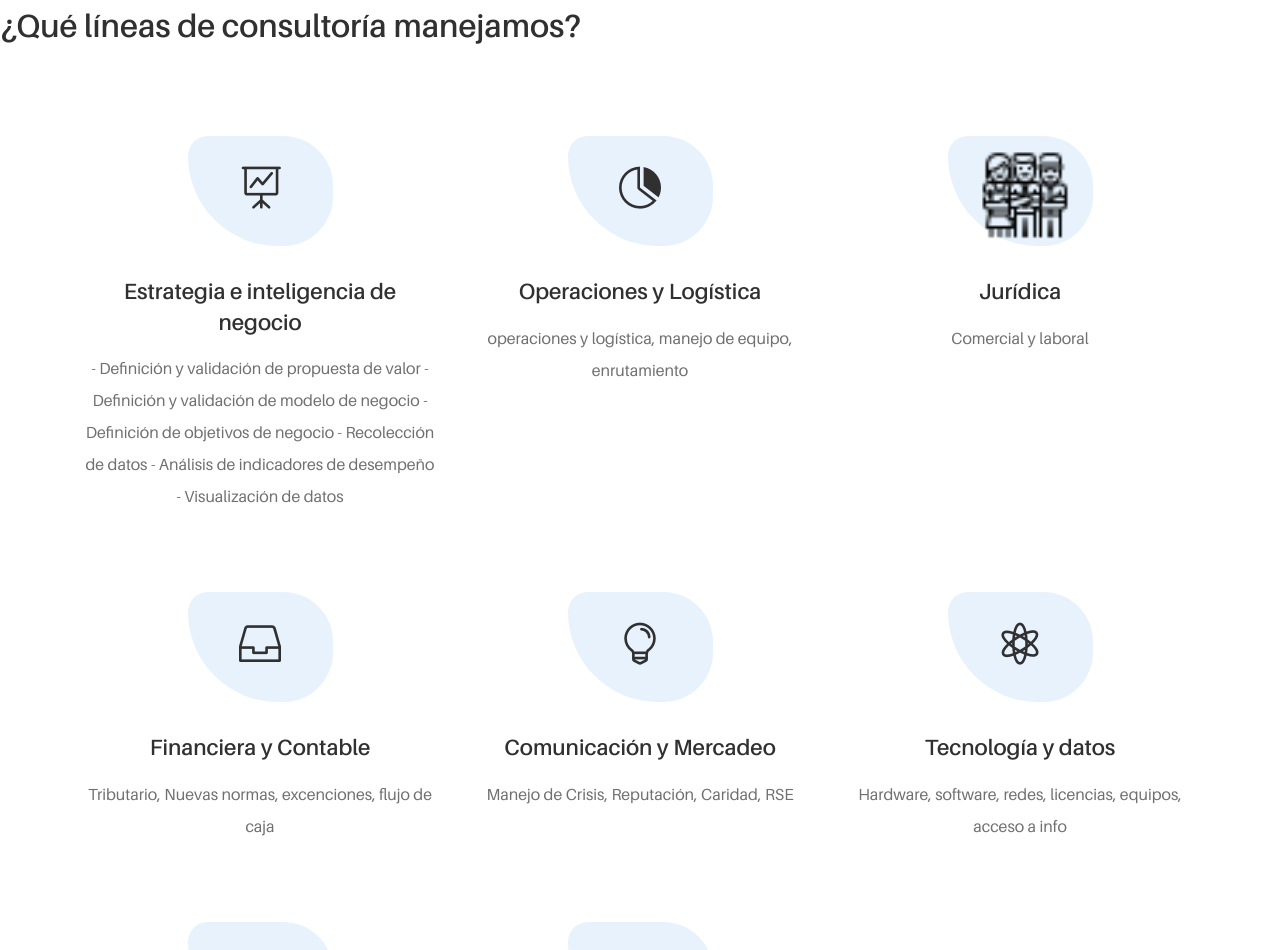
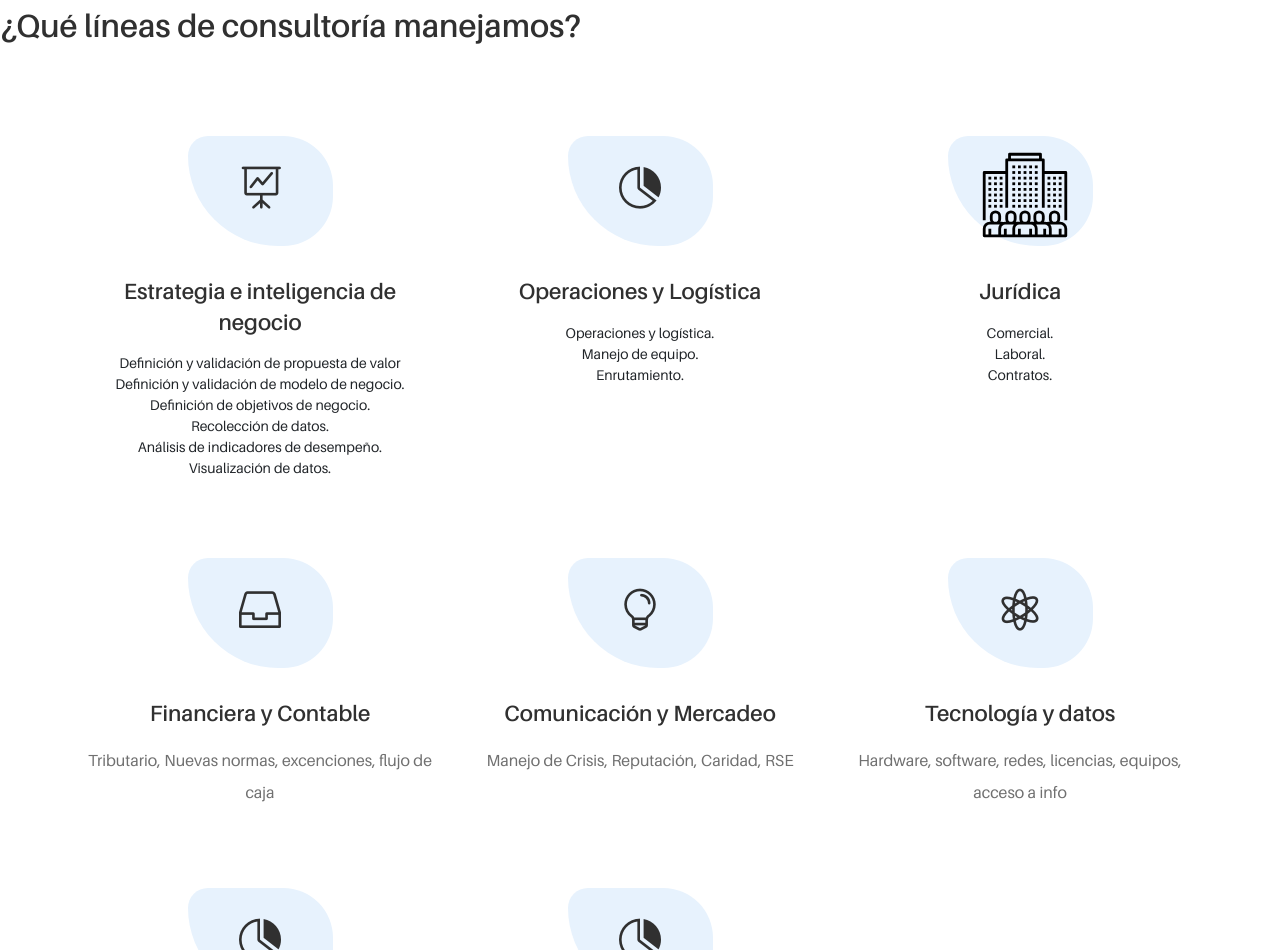
Before and after one commit to fideliodigital/consultorio, a website: page about.html in a window 1280 px wide. Shown: the part 1493-2443 px from the top of the page. Drawn offline with Linux system fonts and the light colour scheme.

Commit message:
Update about.html

```diff
--- a/about.html
+++ b/about.html
@@ -246,12 +246,14 @@ Design + Engineering
                                          <i class="icon_easel"></i>
                                      </div>
                                      <h5>Estrategia e inteligencia de negocio </h5>
-                                     <p>- Definición y validación de propuesta de valor
-                                        - Definición y validación de modelo de negocio
-                                        - Definición de objetivos de negocio
-                                        - Recolección de datos
-                                        - Análisis de indicadores de desempeño
-                                        - Visualización de datos</p>
+                                     <ul>
+                                            <li type="disc">Definición y validación de propuesta de valor</li>
+                                            <li type="disc">Definición y validación de modelo de negocio.</li>
+                                            <li type="disc">Definición de objetivos de negocio.</li>
+                                            <li type="disc">Recolección de datos.</li>
+                                            <li type="disc">Análisis de indicadores de desempeño.</li>
+                                            <li type="disc">Visualización de datos.</li>
+                                            </ul>
                                  </div>
                              </div>
 
@@ -263,7 +265,11 @@ Design + Engineering
                                          <i class="icon_piechart"></i>
                                      </div>
                                      <h5>Operaciones y Logística</h5>
-                                     <p>operaciones y logística, manejo de equipo, enrutamiento</p>
+                                     <ul>
+                                        <li type="disc">Operaciones y logística.</li>
+                                        <li type="disc">Manejo de equipo.</li>
+                                        <li type="disc">Enrutamiento.</li>
+                                        </ul>
                                  </div>
                              </div>
 
@@ -272,10 +278,14 @@ Design + Engineering
                                  <div class="single-service-area mb-80">
                                      <!-- Service Icon -->
                                      <div class="service-icon">
-                                        <img src="./img/Index/icon1.png" width="115px" alt="">
+                                        <img src="./img/Index/icon3.svg" width="115px" alt="">
                                      </div>
                                      <h5>Jurídica </h5>
-                                     <p>Comercial y laboral</p>
+                                     <ul>
+                                        <li type="disc">Comercial.</li>
+                                        <li type="disc">Laboral.</li>
+                                        <li type="disc">Contratos.</li>
+                                        </ul>
                                  </div>
                              </div>
 
```
